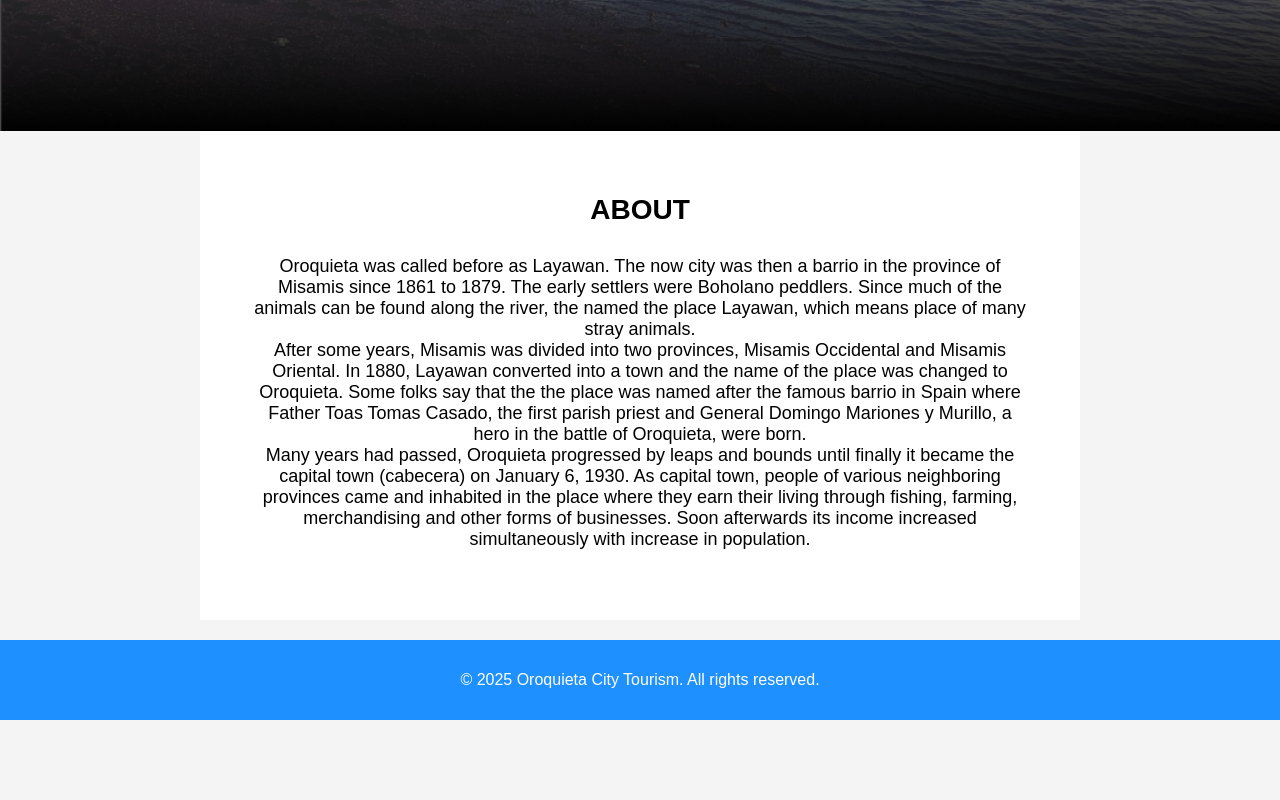
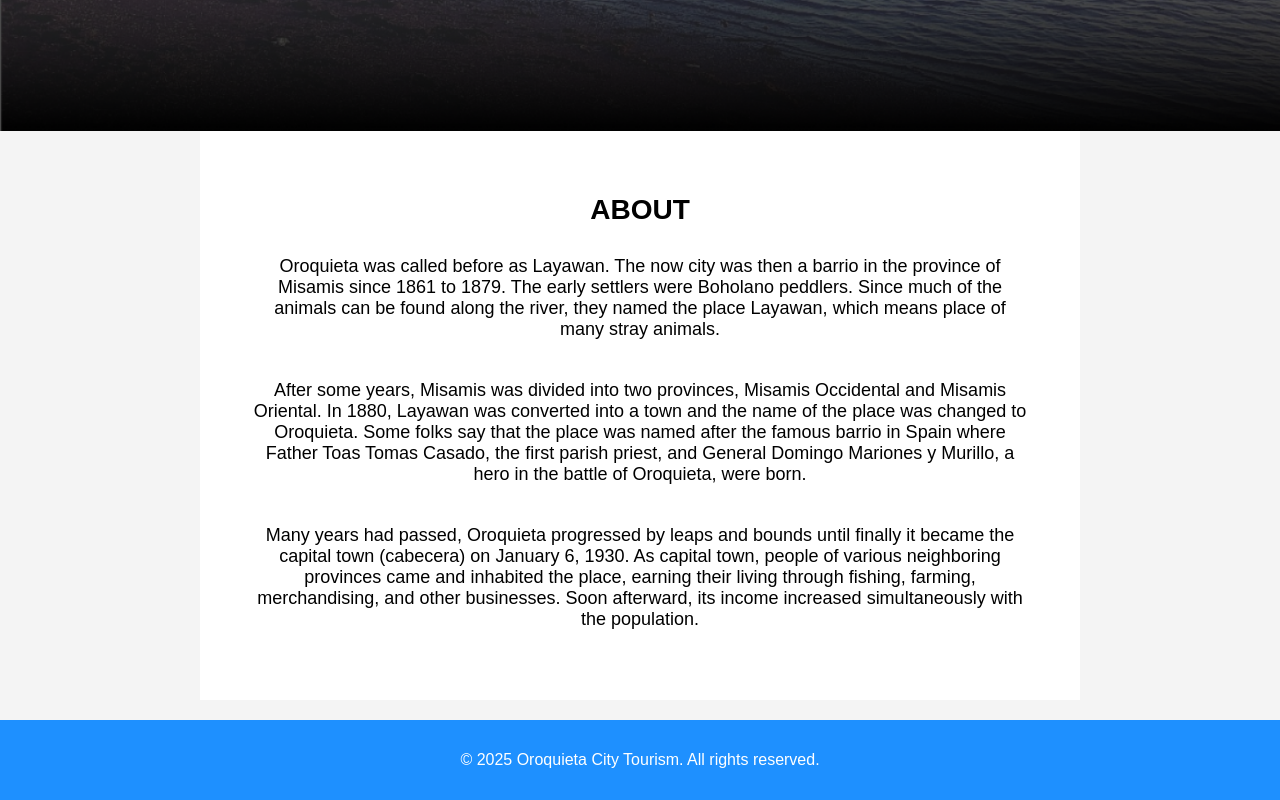
Before and after one commit to JohnReyLuza/MIDTERM, a plain HTML site: page about.html in a window 1280 px wide. Shown: the part 570-1370 px from the top of the page. Before the commit the page ends 1290 px from the top, so only its background shows below. Drawn offline with Linux system fonts and the light colour scheme.

Commit message:
Update about.html

```diff
--- a/about.html
+++ b/about.html
@@ -28,12 +28,18 @@
 
     <section class="content">
         <h2>ABOUT</h2>
-        <p>Oroquieta was called before as Layawan. The now city was then a barrio in the province of Misamis since 1861 to 1879. The early settlers were Boholano peddlers. Since much of the animals can be found along the river, the named the place Layawan, which means place of many stray animals.<br>
-            After some years, Misamis was divided into two provinces, Misamis Occidental and Misamis Oriental. In 1880, Layawan converted into a town and the name of the place was changed to Oroquieta. Some folks say that the the place was named after the famous barrio in Spain where Father Toas Tomas Casado, the first parish priest and General Domingo Mariones y Murillo, a hero in the battle of Oroquieta, were born.<br>
-            Many years had passed, Oroquieta progressed by leaps and bounds until finally it became the capital town (cabecera) on January 6, 1930. As capital town, people of various neighboring provinces came and inhabited in the place where they earn their living through fishing, farming, merchandising and other forms of businesses. Soon afterwards its income increased simultaneously with increase in population.</p>
+        <p>
+            Oroquieta was called before as Layawan. The now city was then a barrio in the province of Misamis since 1861 to 1879. The early settlers were Boholano peddlers. Since much of the animals can be found along the river, they named the place Layawan, which means place of many stray animals.
+        </p>
+        <p>
+            After some years, Misamis was divided into two provinces, Misamis Occidental and Misamis Oriental. In 1880, Layawan was converted into a town and the name of the place was changed to Oroquieta. Some folks say that the place was named after the famous barrio in Spain where Father Toas Tomas Casado, the first parish priest, and General Domingo Mariones y Murillo, a hero in the battle of Oroquieta, were born.
+        </p>
+        <p>
+            Many years had passed, Oroquieta progressed by leaps and bounds until finally it became the capital town (cabecera) on January 6, 1930. As capital town, people of various neighboring provinces came and inhabited the place, earning their living through fishing, farming, merchandising, and other businesses. Soon afterward, its income increased simultaneously with the population.
+        </p>
     </section>
 
-    <footer>
+    <footer class="footer">
         <p>&copy; 2025 Oroquieta City Tourism. All rights reserved.</p>
     </footer>
 </body>
```
